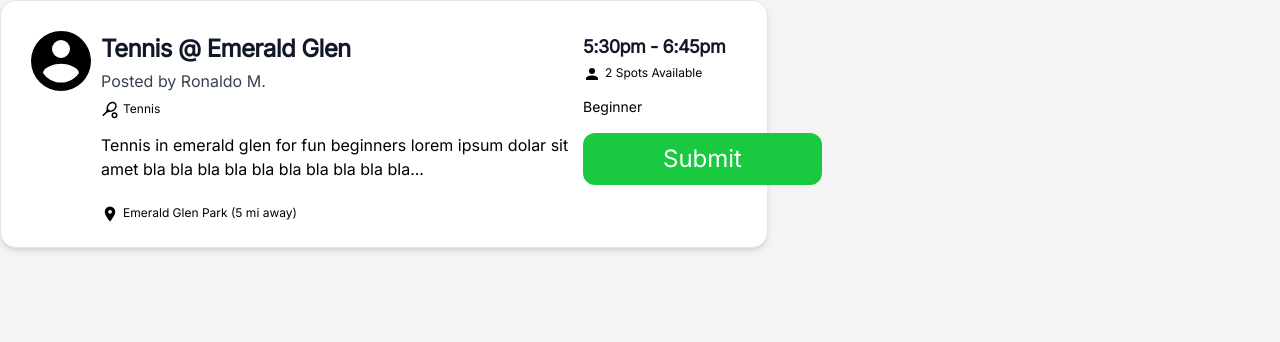
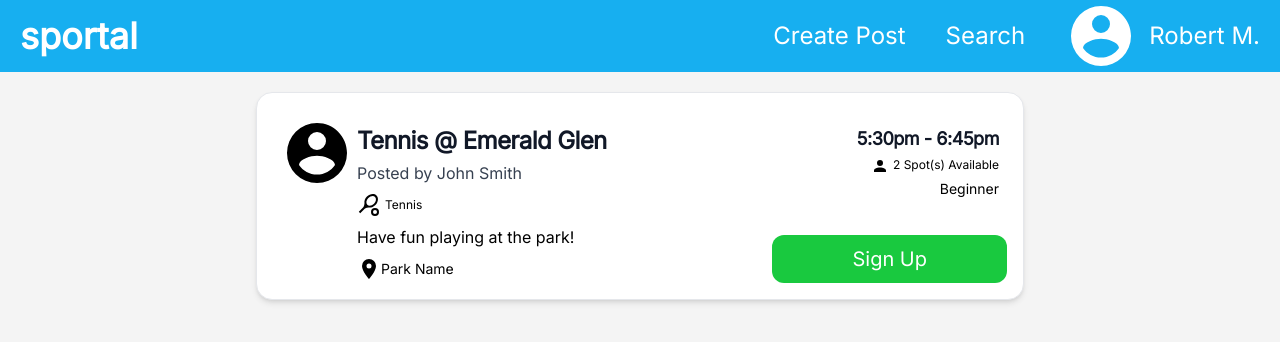
Before and after one commit to Rohan-Vij/sportal, a React (Vite) app in the folder frontend/: page /search in a window 1280 px wide. Shown: the top 342 px of the page. Built offline with nearby package versions, Linux system fonts and the light colour scheme; a web font is replaced by a local one.

Commit message:
finished posts

```diff
--- a/frontend/src/App.jsx
+++ b/frontend/src/App.jsx
@@ -12,9 +12,9 @@ const App = () => {
   return (
     <BrowserRouter>
       <Routes>
-        <Route path="/" element={<Home />} />
         <Route path="/login" element={<Login />} />
         <Route path="/signup" element={<Signup />} />
+        <Route path="/" element={<Home />} />
         <Route path="/search" element={<Search />} />
         <Route path="/create" element={<Create />} />
       </Routes>
--- a/frontend/src/components/Button.jsx
+++ b/frontend/src/components/Button.jsx
@@ -1,8 +1,8 @@
-const Button = ({text, onClick}) => {
+const Button = ({text, onClick, className}) => {
   return (
     <button
       type="button"
-      className="text-2xl text-white bg-accent hover:bg-dark-accent focus:ring-blue-300 rounded-xl px-20 py-2.5 mr-2 mb-2"
+      className={`text-2xl text-white bg-accent hover:bg-dark-accent focus:ring-blue-300 rounded-xl px-20 py-2.5 ${className}`}
       onClick={onClick}
     >
       {text}
--- /dev/null
+++ b/frontend/src/components/Navbar.jsx
@@ -0,0 +1,43 @@
+import Icon from "@mdi/react";
+import { mdiAccountCircle } from "@mdi/js";
+import { useNavigate } from "react-router-dom";
+
+const Navbar = () => {
+  const navigation = useNavigate();
+
+  return (
+    <div className="w-full h-20 bg-main flex flex-row px-5 items-center">
+      <h1
+        className="text-white font-extrabold text-4xl font-title cursor-pointer hover:underline"
+        onClick={() => navigation("/")}
+      >
+        sportal
+      </h1>
+      <div className="ml-auto h-full flex flex-row items-center space-x-10">
+        <a
+          className="text-white text-2xl cursor-pointer hover:underline"
+          onClick={() => navigation("/create")}
+        >
+          Create Post
+        </a>
+        <a
+          className="text-white text-2xl cursor-pointer hover:underline"
+          onClick={() => navigation("/search")}
+        >
+          Search
+        </a>
+        <div className="text-xl flex flex-row items-center space-x-2">
+          <Icon
+            className="mr-1"
+            path={mdiAccountCircle}
+            size={3}
+            color="white"
+          />
+          <p className="text-white text-2xl">Robert M.</p>
+        </div>
+      </div>
+    </div>
+  );
+};
+
+export default Navbar;
--- /dev/null
+++ b/frontend/src/components/Post.jsx
@@ -0,0 +1,123 @@
+import Icon from "@mdi/react";
+import {
+  mdiAccount,
+  mdiAccountCircle,
+  mdiBaseball,
+  mdiBasketball,
+  mdiCricket,
+  mdiFootball,
+  mdiHockeySticks,
+  mdiMapMarker,
+  mdiRun,
+  mdiSoccer,
+  mdiTennis,
+  mdiVolleyball,
+} from "@mdi/js";
+import Button from "../components/Button";
+
+const Post = ({
+  title,
+  sport,
+  start,
+  location,
+  spots,
+  end,
+  description,
+  difficulty,
+  postedBy,
+}) => {
+  let sportIcon;
+  if (sport === "Volleyball") {
+    sportIcon = mdiVolleyball;
+  } else if (sport === "Basketball") {
+    sportIcon = mdiBasketball;
+  } else if (sport === "Running") {
+    sportIcon = mdiRun;
+  } else if (sport === "Football") {
+    sportIcon = mdiFootball;
+  } else if (sport === "Tennis") {
+    sportIcon = mdiTennis;
+  } else if (sport === "Cricket") {
+    sportIcon = mdiCricket;
+  } else if (sport === "Baseball") {
+    sportIcon = mdiBaseball;
+  } else if (sport === "Hockey") {
+    sportIcon = mdiHockeySticks;
+  } else if (sport === "Soccer") {
+    sportIcon = mdiSoccer;
+  }
+
+  return (
+      <div className="relative p-6 max-w-3xl h-52 bg-white rounded-2xl border border-gray-200 shadow-md">
+        <div className="flex">
+          <div className="">
+            <Icon
+              className="mr-1"
+              path={mdiAccountCircle}
+              size={3}
+              color="black"
+            />
+          </div>
+          <div className="mt-2 w-[500px]">
+            <h5 className="mb-1 text-2xl font-bold tracking-tight text-gray-900">
+              {title}
+            </h5>
+            <p className="mb-2 text-md font-normal text-gray-700">
+              Posted by {postedBy}
+            </p>
+            <div className="flex items-center mb-2">
+              <Icon
+                className="float-left mr-1"
+                path={sportIcon}
+                title="Tennis"
+                size={1}
+                color="black"
+              />
+              <p className="text-xs font-normal text-black">
+                {sport}
+              </p>
+            </div>
+            <p className="mb-2 font-normal text-black">
+              {description}
+            </p>
+            <div className="flex items-center">
+              <Icon
+                className="float-left"
+                path={mdiMapMarker}
+                size={1}
+                color="black"
+              />
+              <p className="text-sm font-normal text-black">
+                {location}
+              </p>
+            </div>
+          </div>
+          <div className="mt-2 w-40">
+            <h5 className="mb-1 text-lg font-bold tracking-tight text-gray-900 text-end">
+              {start} - {end}
+            </h5>
+            <div className="flex justify-end mb-1">
+              <Icon
+                className="float-left mr-1"
+                path={mdiAccount}
+                size={0.75}
+                color="black"
+              />
+              <p className="text-xs font-normal text-black">
+                {spots} Spot(s) Available
+              </p>
+            </div>
+            <p className="mb-4 text-sm font-normal text-black text-end">
+              {difficulty}
+            </p>
+            <Button
+              text="Sign Up"
+              className="absolute h-12 bottom-4 right-4 text-xl p-0"
+            />
+          </div>
+        </div>
+      </div>
+  );
+};
+
+export default Post;
--- a/frontend/src/screens/Search.jsx
+++ b/frontend/src/screens/Search.jsx
@@ -1,65 +1,25 @@
-import Icon from '@mdi/react'
-import { mdiAccount, mdiAccountCircle, mdiBaseball, mdiBasketball, mdiCricket, mdiFootball, mdiHockeySticks, mdiMapMarker, mdiRun, mdiSoccer, mdiTennis, mdiVolleyball } from '@mdi/js'
-import Button from "../components/Button";
-
+import Navbar from "../components/Navbar";
+import Post from "../components/Post";
 
 const Search = () => {
-  const sports=["Volleyball", "Basketball", "Running", "Football", "Tennis", "Cricket", "Baseball", "Hockey", "Soccer"];
-  let sportIcon;
-  const sport=sports[4];
-  if (sport=="Volleyball"){
-    sportIcon=mdiVolleyball
-  }
-  else if (sport=="Basketball"){
-    sportIcon=mdiBasketball
-  }
-  else if (sport=="Running"){
-    sportIcon=mdiRun
-  }
-  else if (sport=="Football"){
-    sportIcon=mdiFootball
-  }
-  else if (sport=="Tennis"){
-    sportIcon=mdiTennis
-  }
-  else if (sport=="Cricket"){
-    sportIcon=mdiCricket
-  }
-  else if (sport=="Baseball"){
-    sportIcon=mdiBaseball
-  }
-  else if (sport=="Hockey"){
-    sportIcon=mdiHockeySticks
-  }
-  else if (sport=="Soccer"){
-    sportIcon=mdiSoccer
-  }
   return (
-  <div className="bg-background h-full">
-    <div className="p-6 max-w-3xl bg-white rounded-2xl border border-gray-200 shadow-md dark:bg-white dark:border-white">
-        <div className="flex">
-          <div className="">
-            <Icon className="mr-1" path={mdiAccountCircle} title="Tennis" size={3} color="black"/>
-          </div>
-          <div className="mt-2 w-[500px]">
-            <h5 className="mb-1 text-2xl font-bold tracking-tight text-gray-900 dark:text-black">Tennis @ Emerald Glen</h5>
-            <p className="mb-2 text-md font-normal text-gray-700 dark:text-gray-400">Posted by Ronaldo M.</p>
-            <Icon className="float-left mr-1" path={sportIcon} title="Tennis" size={0.75} color="black"/>
-            <p className="mb-4 text-xs font-normal text-black dark:text-black">{sport}</p>
-            <p className="mb-6 font-normal text-black dark:text-black">Tennis in emerald glen for fun beginners lorem ipsum dolar sit amet bla bla bla bla bla bla bla bla bla bla...</p>
-            <Icon className="float-left mr-1" path={mdiMapMarker} title="Tennis" size={0.75} color="black"/>
-            <p className=" text-xs font-normal text-black dark:text-black">Emerald Glen Park (5 mi away)</p>
-          </div>
-          <div className="mt-2 w-40">
-            <h5 className="mb-1 text-lg font-bold tracking-tight text-gray-900 dark:text-black">5:30pm - 6:45pm</h5>
-            <Icon className="float-left mr-1" path={mdiAccount} title="Tennis" size={0.75} color="black"/>
-            <p className="mb-4 text-xs font-normal text-black dark:text-black">2 Spots Available</p>
-            <p className="mb-4 text-sm font-normal text-black dark:text-black">Beginner</p>
-            <Button text="Submit" />
-          </div>
-        </div>
+    <div className="w-full h-full flex flex-col">
+      <Navbar />
+      <div className="w-full p-5 bg-background flex flex-col items-center space-y-5 h-full overflow-x-none overflow-y-auto">
+        <Post
+          title="Tennis @ Emerald Glen"
+          sport="Tennis"
+          start="5:30pm"
+          end="6:45pm"
+          location="Park Name"
+          difficulty="Beginner"
+          description="Have fun playing at the park!"
+          spots={2}
+          postedBy="John Smith"
+        />
+
+      </div>
     </div>
-  </div>
   );
 };
 
```
Also changed, not shown: 1 other file (tests, documents, lock files or other folders).
